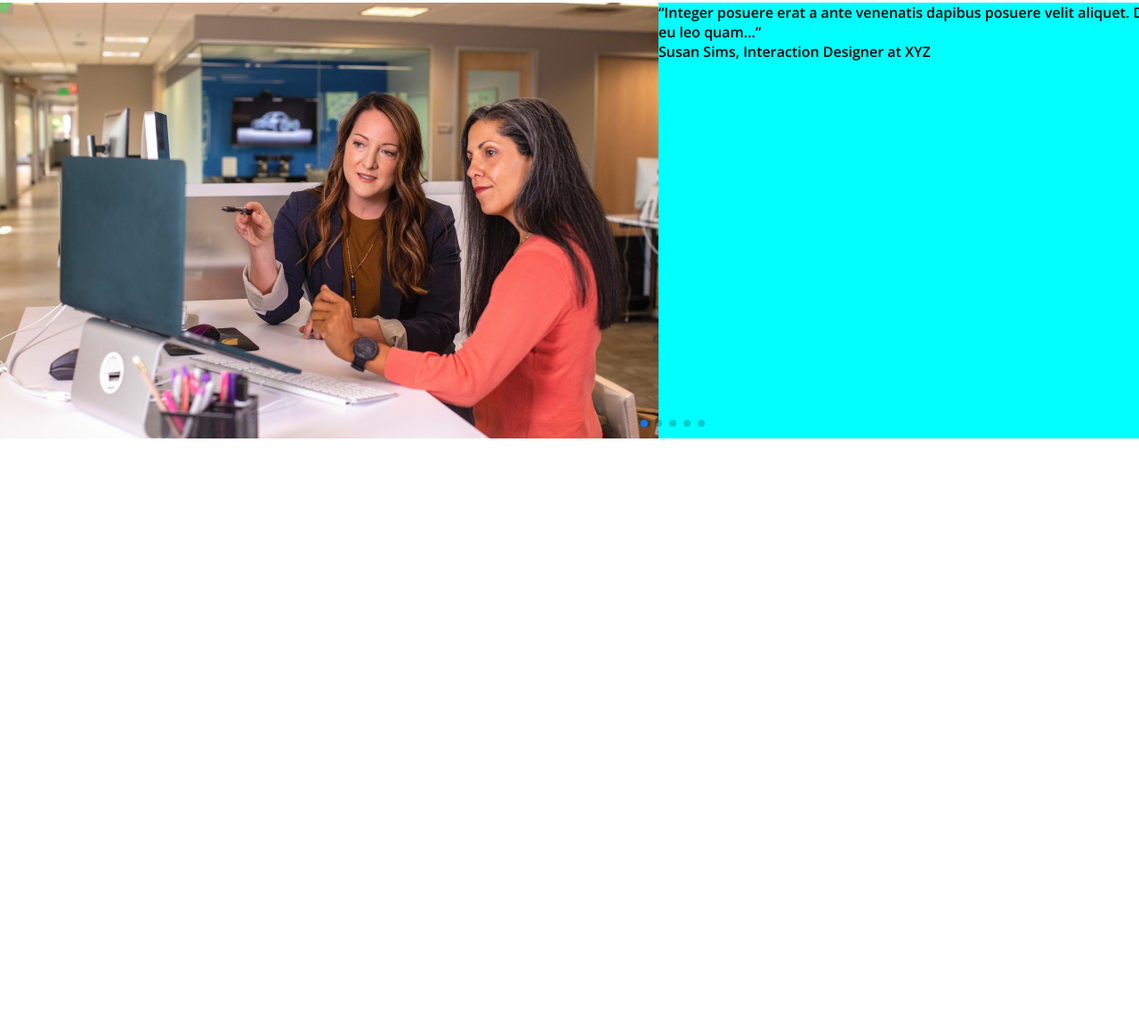
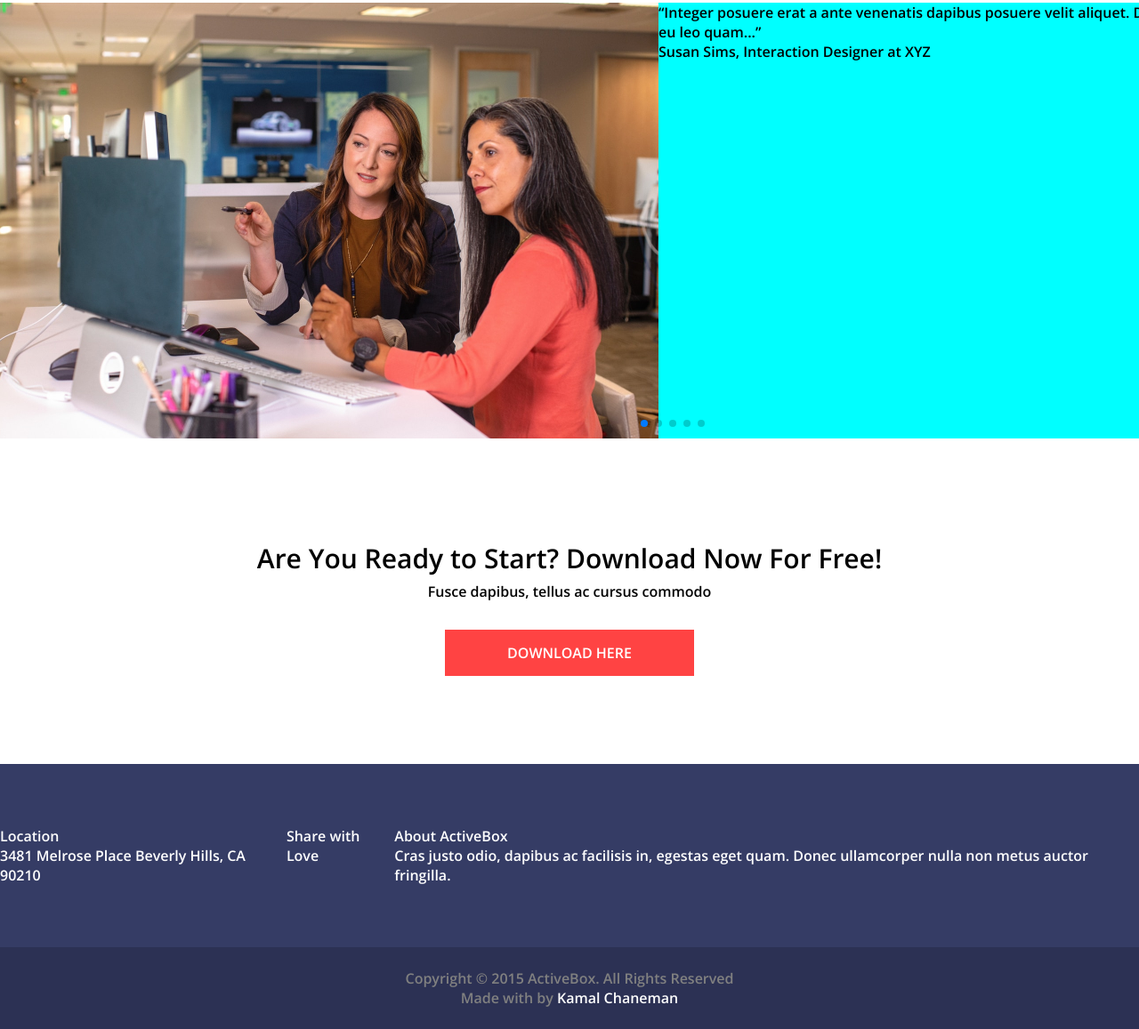
Before and after one commit to IvanChyrych/landing-2, a website built with Parcel: page src/index.html in a window 1280 px wide. Shown: the part 1525-2682 px from the top of the page at 89% size. Before the commit the page ends 2018 px from the top, so only its background shows below. Built offline with nearby package versions, Linux system fonts and the light colour scheme.

Commit message:
added footer section

```diff
--- a/src/index.html
+++ b/src/index.html
@@ -203,11 +203,15 @@
                     </div>
                     <div class="swiper-slide__discription">
 
-                        <div class="swiper-slide__discription-text">“Integer posuere erat a ante venenatis dapibus
-                            posuere velit aliquet. Donec sed odio dui. Aenean eu leo quam...”</div>
+                        <div class="swiper-slide__discription-text">
+                            <p>“Integer posuere erat a ante venenatis dapibus
+                                posuere velit aliquet. Donec sed odio dui. Aenean eu leo quam...”</p>
+                        </div>
 
 
-                        <div class="swiper-slide__discription-author">Susan Sims, Interaction Designer at XYZ</div>
+                        <div class="swiper-slide__discription-author">
+                            <p>Susan Sims, Interaction Designer at XYZ</p>
+                        </div>
 
 
                     </div>
@@ -231,7 +235,47 @@
 
     </div>
 
+    <div class="download">
+        <div class="download-container">
+            <h3 class="download-title">Are You Ready to Start? Download Now For Free!</h3>
+            <p class="download-disciption">Fusce dapibus, tellus ac cursus commodo</p>
+            <div class="download-button">
+                <a href="#" class="download-button__item">download here</a>
+            </div>
+        </div>
+    </div>
 
+    <footer>
+        <div class="footer-container">
+
+                <div class="footer-info">
+                    <div class="footer-location">
+                        <div class="footer-location__title">Location</div>
+                        <div class="footer-location__discription">3481 Melrose Place
+                            Beverly Hills, CA 90210</div>
+                    </div>
+                    <div class="footer-social">
+                        <div class="footer-social__title">Share with Love</div>
+                        <div class="footer-social__icons"></div>
+                    </div>
+                    <div class="footer-about">
+                        <div class="footer-about__title">About ActiveBox</div>
+                        <div class="footer-about__discription">Cras justo odio, dapibus ac facilisis in, egestas eget
+                            quam.
+                            Donec ullamcorper nulla non metus auctor fringilla.</div>
+                    </div>
+                </div>
+
+
+            <div class="footer-copyright">
+                <p>Copyright © 2015 ActiveBox. All Rights Reserved
+                </p>
+                <p>Made with by <span class="footer-copyright__name">Kamal Chaneman</span></p>
+            </div>
+
+
+        </div>
+    </footer>
 
 
 
--- /dev/null
+++ b/src/scss/_download.scss
@@ -0,0 +1,35 @@
+.download-container{
+    padding: 114px 0;
+    max-width: 1170px;
+    margin: auto;
+}
+
+.download-container{
+    text-align: center;
+}
+
+.download-title{
+    font-size: 30px;
+    margin-bottom: 6px;
+}
+
+.download-disciption{
+    margin-bottom: 47px;
+}
+
+.download-button__item{
+
+
+    color: $white;
+    background-color: $red;
+    padding: 15px 70px;
+    text-transform: uppercase;
+
+    &:hover {
+        background-color: $red-hover;
+    }
+    &:active {
+        box-shadow: 4px 4px 30px 0px #FF4343;
+
+    }
+    }
--- /dev/null
+++ b/src/scss/_footer.scss
@@ -0,0 +1,24 @@
+.footer-container {
+    // padding: 114px 0;
+    // max-width: 1170px;
+    margin: auto;
+}
+
+.footer-info {
+    display: flex;
+    justify-content: center;
+    background-color: rgba(53, 60, 101, 1);
+    color: $white;
+    padding: 70px 0;
+}
+
+.footer-copyright {
+    text-align: center;
+    background-color: rgba(44, 49, 84, 1);
+    padding: 24px 0;
+    color: rgba(128, 128, 128, 1);
+}
+
+.footer-copyright__name {
+    color: $white;
+}
--- a/src/scss/index.scss
+++ b/src/scss/index.scss
@@ -7,6 +7,8 @@
 @import "./benefits";
 @import "./portfolio";
 @import "./slider";
+@import "./download";
+@import "./footer";
 
 
 * {
```
